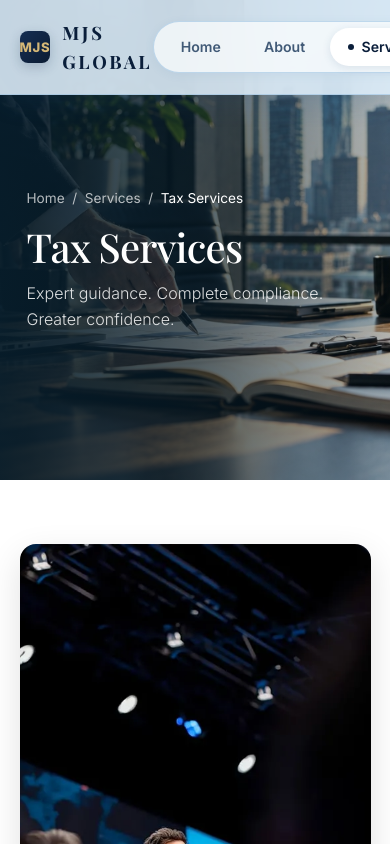
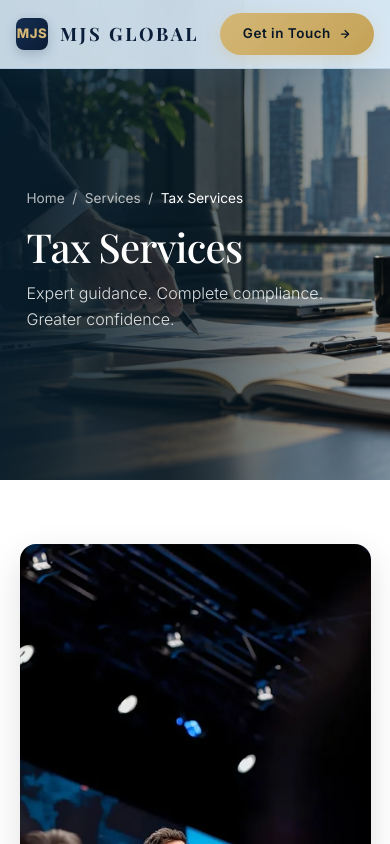
Before and after one commit to Vyshnavsmadhav/MJS, a Next.js app: page /services in a window 390 px wide. Shown: the top 844 px of the page. Built offline with nearby package versions, Linux system fonts and the light colour scheme; a web font is replaced by a local one.

Commit message:
feat: responsive desktop and mobile optimization for services grid and sky blue navbar

```diff
--- a/src/app/globals.css
+++ b/src/app/globals.css
@@ -127,3 +127,28 @@ button {
   0% { transform: scale(1); }
   100% { transform: scale(1.05); }
 }
+
+/* Responsive Utilities */
+@media (max-width: 900px) {
+  .vat-grid-custom {
+    grid-template-columns: repeat(2, 1fr) !important;
+  }
+  .vat-card-wrapper {
+    grid-column: span 1 !important;
+  }
+}
+
+@media (max-width: 640px) {
+  .vat-grid-custom {
+    grid-template-columns: 1fr !important;
+  }
+  .vat-card-wrapper {
+    grid-column: span 1 !important;
+  }
+  .nav-center-dock {
+    display: none !important;
+  }
+  .header-container {
+    padding: 0.8rem 1rem !important;
+  }
+}
--- a/src/app/services/page.tsx
+++ b/src/app/services/page.tsx
@@ -295,7 +295,7 @@ export default function ServicesPage() {
               <span style={{ fontSize: '0.75rem', fontWeight: 600, color: '#8A97A8', letterSpacing: '0.1em' }}>05 SERVICES</span>
             </div>
 
-            <div className={mounted ? 'animate-fade-in-up stagger-2' : ''} style={{
+            <div className={`vat-grid-custom ${mounted ? 'animate-fade-in-up stagger-2' : ''}`} style={{
               display: 'grid',
               gridTemplateColumns: 'repeat(6, 1fr)',
               gap: '1.5rem'
@@ -303,6 +303,7 @@ export default function ServicesPage() {
               {taxServices.slice(0, 5).map((service, index) => (
                 <div
                   key={index}
+                  className="vat-card-wrapper"
                   style={{
                     gridColumn: index < 3 ? 'span 2' : 'span 3'
                   }}
--- a/src/components/HeaderNavbar.tsx
+++ b/src/components/HeaderNavbar.tsx
@@ -37,7 +37,9 @@ export default function HeaderNavbar() {
   ];
 
   return (
-    <header style={{
+    <header
+      className="header-container"
+      style={{
         position: 'fixed',
         top: 0,
         left: 0,
@@ -57,7 +59,8 @@ export default function HeaderNavbar() {
         opacity: showNavbar ? 1 : 0,
         transition: 'transform 0.4s cubic-bezier(0.16, 1, 0.3, 1), opacity 0.4s ease',
         pointerEvents: showNavbar ? 'auto' : 'none'
-    }}>
+      }}
+    >
       {/* Brand Logo with Gold Monogram Accent */}
       <Link href="/" style={{ display: 'flex', alignItems: 'center', gap: '0.75rem', textDecoration: 'none' }}>
         <div style={{
@@ -88,7 +91,9 @@ export default function HeaderNavbar() {
       </Link>
 
       {/* Navigation Tiles - Preserving Exact Arrangement & Names */}
-      <nav style={{
+      <nav
+        className="nav-center-dock"
+        style={{
           display: 'flex',
           gap: '0.4rem',
           fontSize: '0.88rem',
@@ -99,7 +104,8 @@ export default function HeaderNavbar() {
           borderRadius: '999px',
           border: '1px solid rgba(140, 185, 222, 0.5)',
           boxShadow: '0 2px 10px rgba(70, 120, 170, 0.08)'
-      }}>
+        }}
+      >
         {navItems.map((item) => {
           const isActive = pathname === item.path;
           return (
```
Lines whose indentation alone changed are shown as unchanged.
